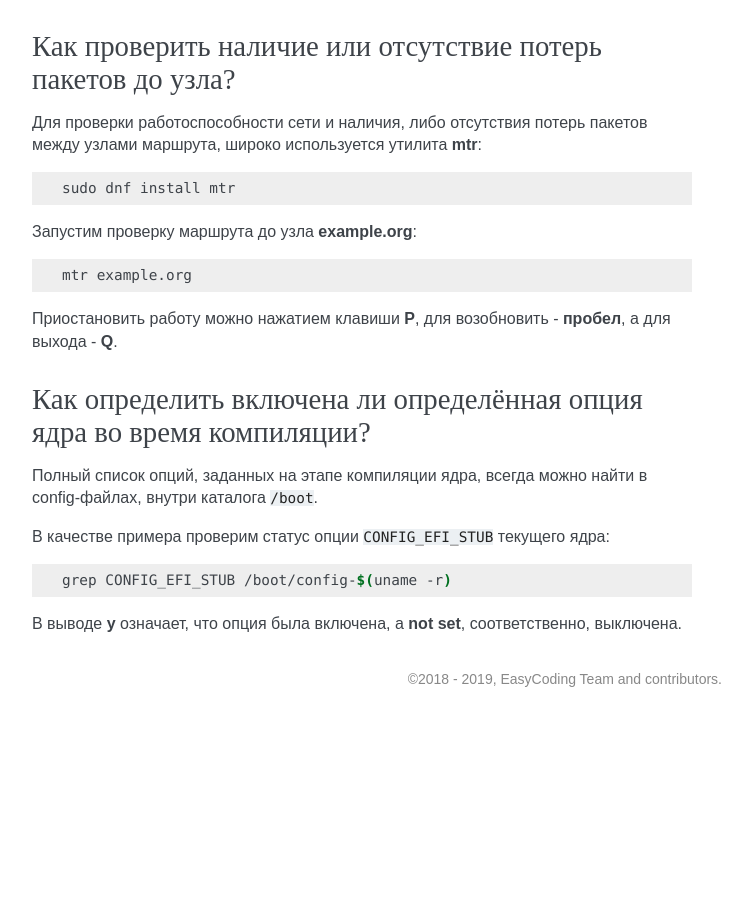
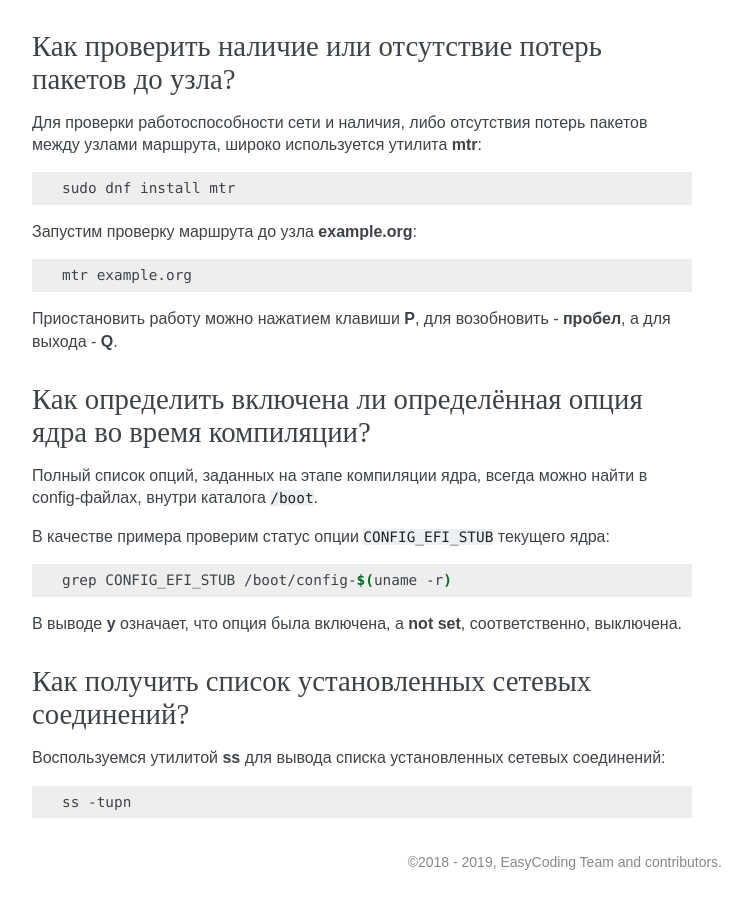
Before and after one commit to RussianFedora/FAQ, a Sphinx documentation site: the page built from source/administration.rst, in a window 1280 px wide and 900 px high, scrolled down 16787 px. Shown: the whole window, without its empty margins (388-1137 px from the left). Built offline with Sphinx 7.4.7, drawn with Linux system fonts in a browser that asks for light colours; before the commit the page ends 17504 px from its top, so only the background shows below that; some of the changed text lies outside the part shown.

```diff
--- a/source/administration.rst
+++ b/source/administration.rst
@@ -1015,3 +1015,15 @@
     grep CONFIG_EFI_STUB /boot/config-$(uname -r)
 
 В выводе **y** означает, что опция была включена, а **not set**, соответственно, выключена.
+
+.. index:: network, connection, netstat, ss, socket
+.. _ss-established:
+
+Как получить список установленных сетевых соединений?
+========================================================
+
+Воспользуемся утилитой **ss** для вывода списка установленных сетевых соединений:
+
+.. code-block:: bash
+
+    ss -tupn
```
